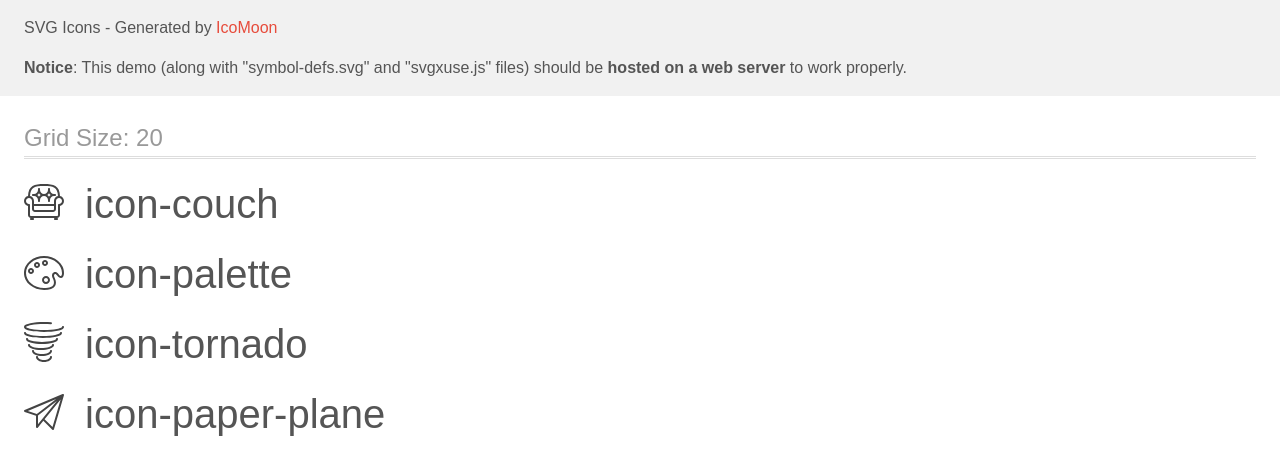
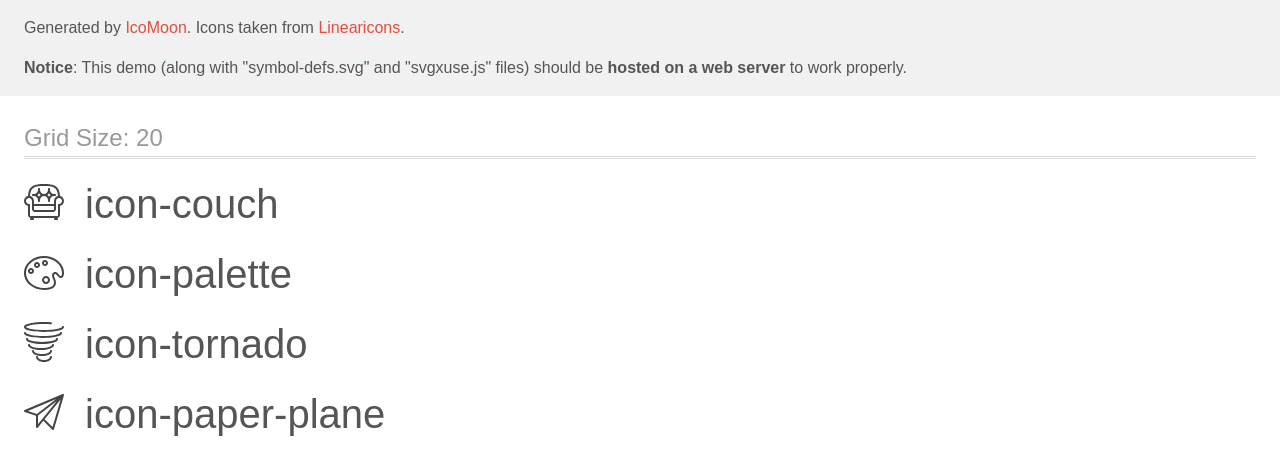
Before and after one commit to Keyamoon/svgxuse, a website: page demo/index.html in a window 1280 px wide. Drawn offline with Linux system fonts and the light colour scheme.

Commit message:
Add attribution for Linearicons

```diff
--- a/demo/index.html
+++ b/demo/index.html
@@ -10,7 +10,9 @@
 <body>
 <header class="bgc1 clearfix">
 <div class="mhl">
-	<p>SVG Icons - Generated by <a href="https://icomoon.io/app">IcoMoon</a></p><p><strong>Notice</strong>: This demo (along with "symbol-defs.svg" and "svgxuse.js" files) should be <b>hosted on a web server</b> to work properly.</p>
+	<p>Generated by <a href="https://icomoon.io/app">IcoMoon</a>.
+    Icons taken from <a href="https://linearicons.com">Linearicons</a>.</p>
+    <p><strong>Notice</strong>: This demo (along with "symbol-defs.svg" and "svgxuse.js" files) should be <b>hosted on a web server</b> to work properly.</p>
 </div>
 </header>
 	<div class="clearfix mhl ptl">
@@ -36,6 +38,7 @@
 			</div>
 		</div>
 	</div>
+    <footer><p></p></footer>
 <script defer src="svgxuse.js"></script>
 </body>
 </html>
```
